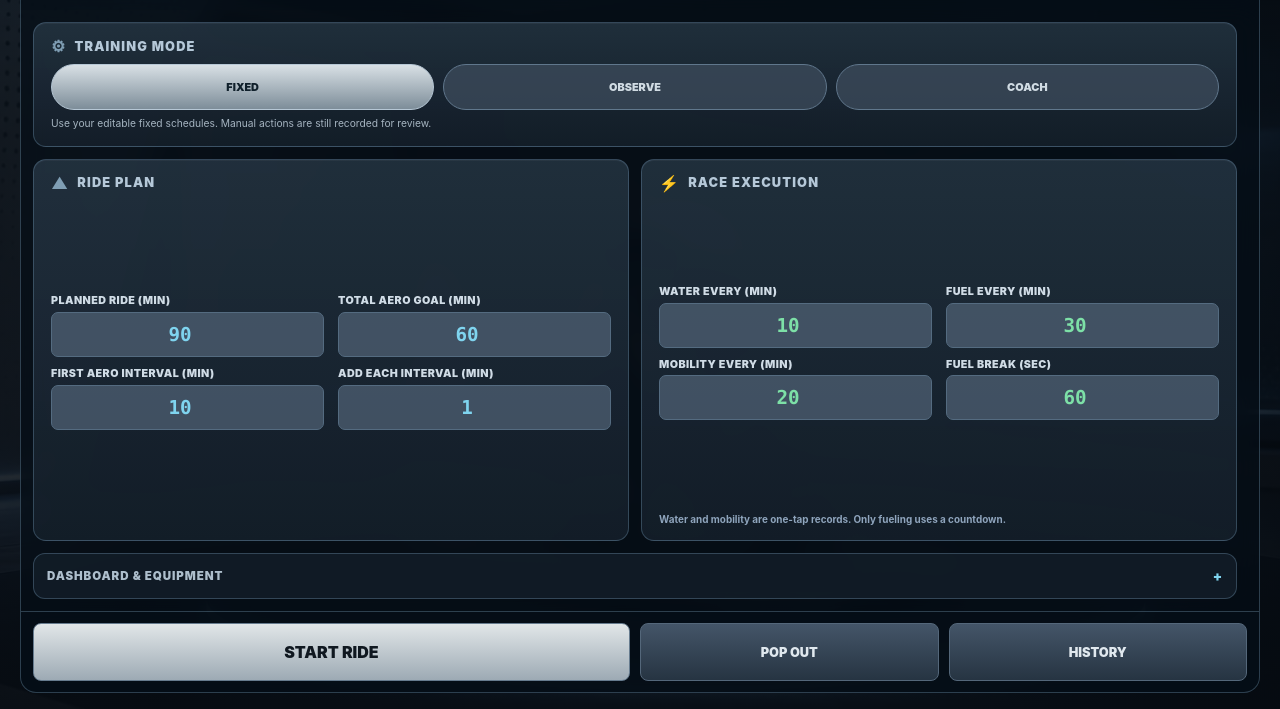
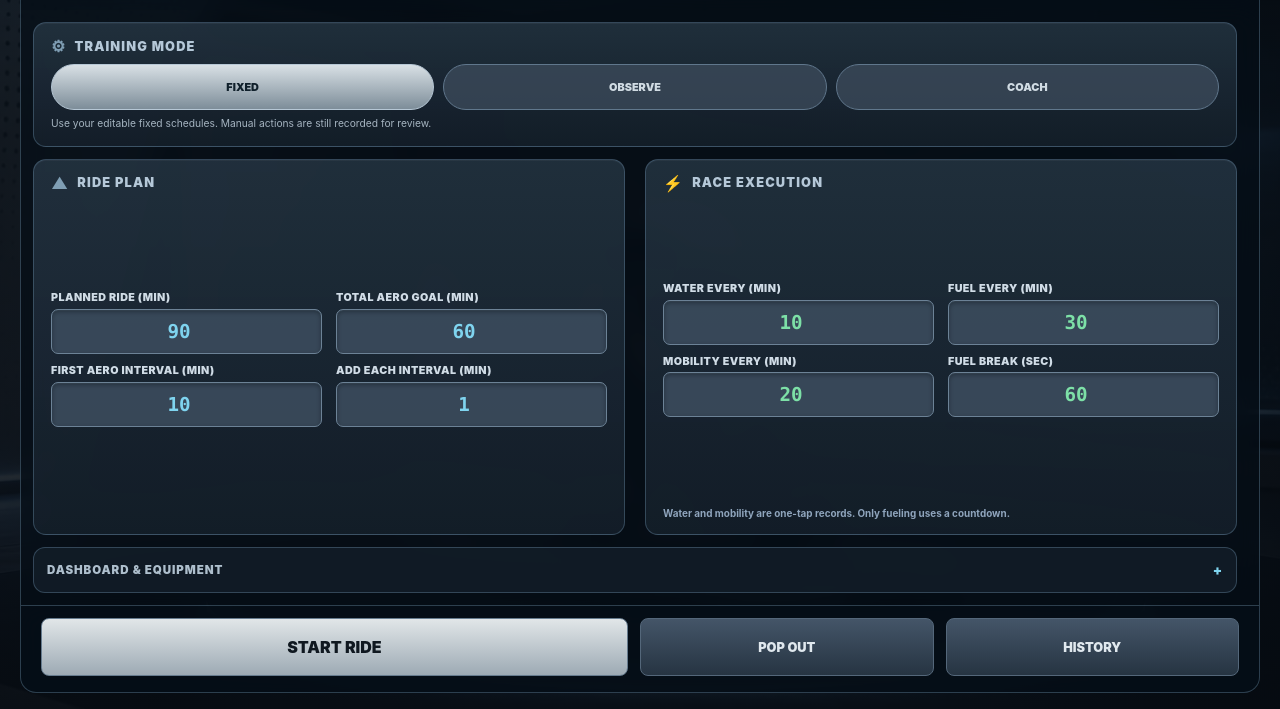
Before and after one commit to dmaher42/triathlon-training-hud, a website built with Vite: page index.html in a window 1280 px wide. Shown: the part 91-800 px from the top of the page. Built offline with nearby package versions, Linux system fonts and the light colour scheme; files whose address does not match are found by name.

Commit message:
Polish setup menu spacing

```diff
--- a/index.html
+++ b/index.html
@@ -45,12 +45,13 @@
     .setup-header { width: min(96vw, 1180px); margin-top: auto; padding: 7px 12px 8px; border: 1px solid rgba(125,160,188,.34); border-bottom: 0; border-radius: 13px 13px 0 0; background: rgba(5,14,23,.76); backdrop-filter: blur(12px); -webkit-backdrop-filter: blur(12px); }
     .brand { margin: 0; color: #edf4fa; font-size: clamp(1.25rem, 4.5vmin, 1.55rem); line-height: 1; letter-spacing: .04em; font-weight: 1000; }
     .subtitle { margin: 4px 0 0; color: #8298aa; font-size: .58rem; font-weight: 800; letter-spacing: .08em; text-transform: uppercase; }
-    .setup-shell { display: grid; grid-template-columns: repeat(2, minmax(0, 1fr)); flex: 0 1 auto; min-height: 0; align-content: start; align-items: start; gap: 8px; width: min(96vw, 1180px); overflow-y: auto; padding: 8px; border: 1px solid rgba(125,160,188,.34); border-top: 0; background: rgba(5,14,23,.68); scrollbar-color: #5b6675 transparent; scrollbar-gutter: stable; scrollbar-width: thin; backdrop-filter: blur(12px); -webkit-backdrop-filter: blur(12px); }
+    .setup-shell { display: grid; grid-template-columns: repeat(2, minmax(0, 1fr)); flex: 0 1 auto; min-height: 0; align-content: start; align-items: start; gap: 8px 12px; width: min(96vw, 1180px); overflow-y: auto; padding: 8px; border: 1px solid rgba(125,160,188,.34); border-top: 0; background: rgba(5,14,23,.68); scrollbar-color: #5b6675 transparent; scrollbar-gutter: stable; scrollbar-width: thin; backdrop-filter: blur(12px); -webkit-backdrop-filter: blur(12px); }
     .setup-shell > .setup-section:first-child, .setup-shell > .setup-options { grid-column: 1 / -1; }
     .setup-shell::-webkit-scrollbar { width: 8px; }
     .setup-shell::-webkit-scrollbar-track { background: transparent; }
     .setup-shell::-webkit-scrollbar-thumb { border: 2px solid transparent; border-radius: 999px; background: #5b6675; background-clip: padding-box; }
     .setup-section { width: 100%; margin: 0; padding: 9px 10px; border: 1px solid rgba(104,137,165,.4); border-radius: 10px; background: linear-gradient(180deg, rgba(41,57,72,.76), rgba(22,33,44,.82)); box-shadow: inset 0 1px rgba(255,255,255,.04); }
+    .training-mode-section { position: relative; z-index: 1; align-self: start; overflow: visible; }
     .setup-span { grid-column: auto; }
     .section-title { display: flex; align-items: center; gap: 6px; margin: 0 0 7px; color: #b5c8d8; text-align: left; font-size: .65rem; font-weight: 1000; letter-spacing: .09em; text-transform: uppercase; }
     .section-icon { color: #7f9eb4; font-size: .82rem; line-height: 1; }
@@ -59,12 +60,13 @@
     .field { text-align: left; }
     .field.full { grid-column: 1 / -1; }
     .field label { display: block; margin: 0 0 3px; color: #d0dce6; font-size: .55rem; line-height: 1.1; font-weight: 950; letter-spacing: .04em; text-transform: uppercase; }
-    .field input { width: 100%; min-width: 0; border: 1px solid #546b80; border-radius: 7px; padding: 5px 7px; background: rgba(81,99,118,.72); color: #7fd4ef; text-align: center; font-family: var(--hud-mono); font-size: .9rem; font-weight: 1000; outline: 0; }
+    .field input { width: 100%; min-width: 0; border: 1px solid #6c8296; border-radius: 7px; padding: 5px 7px; background: rgba(60,77,94,.88); box-shadow: inset 0 2px 4px rgba(2,8,14,.34), inset 0 1px rgba(255,255,255,.05); color: #7fd4ef; text-align: center; font-family: var(--hud-mono); font-size: .9rem; font-weight: 1000; outline: 0; cursor: text; transition: border-color 120ms ease, background-color 120ms ease, box-shadow 120ms ease; }
     .execution-section .field input { color: #7de0a7; }
+    .field input:hover { border-color: #8ba9bf; background: rgba(70,89,107,.94); }
     .field input:focus { border-color: #35f08a; box-shadow: 0 0 0 3px rgba(53,240,138,.18); }
     .fixed-note { margin: 5px 0 0; color: #8fa5bd; text-align: left; font-size: .56rem; line-height: 1.25; font-weight: 700; }
     .setup-actions { display: grid; width: min(100%, 420px); gap: 8px; padding-bottom: 18px; }
-    .setup > .setup-actions, .setup > .setup-actions.has-history { position: relative; z-index: 40; flex: 0 0 auto; grid-template-columns: minmax(0, 2fr) repeat(2, minmax(0, 1fr)); width: min(96vw, 1180px); margin-top: 0; margin-bottom: auto; gap: 6px; padding: 7px 8px max(8px, env(safe-area-inset-bottom)); border: 1px solid rgba(125,160,188,.34); border-top: 0; border-radius: 0 0 13px 13px; background: rgba(5,14,23,.88); backdrop-filter: blur(12px); -webkit-backdrop-filter: blur(12px); }
+    .setup > .setup-actions, .setup > .setup-actions.has-history { position: relative; z-index: 40; flex: 0 0 auto; grid-template-columns: minmax(0, 2fr) repeat(2, minmax(0, 1fr)); width: min(96vw, 1180px); margin-top: 0; margin-bottom: auto; gap: 8px; padding: 9px 14px max(12px, env(safe-area-inset-bottom)); border: 1px solid rgba(125,160,188,.34); border-top: 0; border-radius: 0 0 13px 13px; background: rgba(5,14,23,.88); backdrop-filter: blur(12px); -webkit-backdrop-filter: blur(12px); }
     .setup > .setup-actions .action { min-height: 42px; border: 1px solid #667b8e; border-radius: 8px; padding: 8px; background: linear-gradient(180deg, #e1e6e8, #9daab4); color: #101820; font-size: .74rem; font-weight: 1000; cursor: pointer; }
     .setup > .setup-actions .action.secondary { border-color: #54677a; background: linear-gradient(180deg, #445568, #263442); color: #e0e8ee; font-size: .62rem; }
     .action { border: 0; border-radius: 12px; padding: 12px; background: #35f08a; color: #04130b; font-size: 1.05rem; font-weight: 1000; cursor: pointer; }
@@ -175,7 +177,7 @@
     .dashboard-tabs .mode-tab input[value="immersive"]:checked + span { border-color: #789fba; background: #142b3a; color: #a9d4ee; }
     .dashboard-tabs .mode-tab input:checked + span small { color: currentColor; opacity: .72; }
     .mode-description { min-height: 0; margin: 6px 0 0; color: #a5b4c0; text-align: left; font-size: .54rem; line-height: 1.3; }
-    .observation-toggle { display: none; margin-top: 8px; }
+    .observation-toggle { position: static; display: none; width: 100%; margin-top: 8px; }
     .setup[data-mode="observation"] .observation-toggle { display: flex; }
     .learning-cards { display: grid; gap: 7px; margin-top: 9px; }
     .learning-cards:empty { display: none; }
@@ -391,11 +393,11 @@
       .setup-header { margin-top: 0; padding: 12px 20px 13px; border-radius: 16px 16px 0 0; }
       .setup .brand { font-size: clamp(1.9rem, 3.2vw, 2.45rem); }
       .setup .subtitle { margin-top: 6px; font-size: .7rem; }
-      .setup-shell { grid-template-rows: auto minmax(165px, 1fr) auto; flex: 1 1 auto; align-items: stretch; gap: 12px; padding: 12px; }
-      .setup-shell:has(.setup-options[open]) { grid-template-rows: auto minmax(150px, .8fr) auto; }
+      .setup-shell { grid-template-rows: max-content minmax(165px, 1fr) auto; flex: 1 1 auto; align-items: stretch; row-gap: 12px; column-gap: 20px; padding: 12px; }
+      .setup-shell:has(.setup-options[open]) { grid-template-rows: max-content minmax(150px, .8fr) auto; }
       .setup-section { padding: 15px 17px; border-radius: 13px; }
       .setup-shell > .setup-section:first-child { min-height: 108px; }
-      .setup .ride-plan-section, .setup .execution-section { display: flex; min-height: 0; flex-direction: column; justify-content: center; }
+      .setup .ride-plan-section, .setup .execution-section { display: flex; min-height: 0; align-self: stretch; flex-direction: column; justify-content: center; }
       .setup .section-title { gap: 8px; margin-bottom: 10px; font-size: .8rem; }
       .setup .section-icon { font-size: 1rem; }
       .setup .mode-tabs { gap: 9px; }
@@ -413,7 +415,7 @@
       .setup-options .dashboard-tabs .mode-tab span { min-height: 46px; }
       .setup-options .trainer-connect-button { min-height: 50px; }
       .setup-options .camera-choice { padding: 10px; }
-      .setup > .setup-actions, .setup > .setup-actions.has-history { margin-bottom: 0; gap: 10px; padding: 11px 12px; border-radius: 0 0 16px 16px; }
+      .setup > .setup-actions, .setup > .setup-actions.has-history { margin-bottom: 0; gap: 12px; padding: 12px 20px 16px; border-radius: 0 0 16px 16px; }
       .setup > .setup-actions .action { min-height: 58px; padding: 12px; font-size: 1rem; }
       .setup > .setup-actions .action.secondary { font-size: .8rem; }
       .setup .pip-note { font-size: .62rem; }
@@ -916,7 +918,7 @@
       return `<section class="screen setup" data-mode="${mode}" data-camera-enabled="false">
         <header class="setup-header"><h1 class="brand">TRI HUD</h1><p class="subtitle">Aero progression and race-day timing</p></header>
         <div class="setup-shell">
-          <div class="setup-section setup-span"><p class="section-title"><span class="section-icon" aria-hidden="true">&#9881;</span>Training mode</p>
+          <div class="setup-section setup-span training-mode-section"><p class="section-title"><span class="section-icon" aria-hidden="true">&#9881;</span>Training mode</p>
             <div class="mode-tabs" role="radiogroup" aria-label="Training mode">
               <label class="mode-tab"><input type="radio" name="ride-mode" value="fixed" ${mode === "fixed" ? "checked" : ""}><span>FIXED</span></label>
               <label class="mode-tab"><input type="radio" name="ride-mode" value="observation" ${mode === "observation" ? "checked" : ""}><span>OBSERVE</span></label>
```
